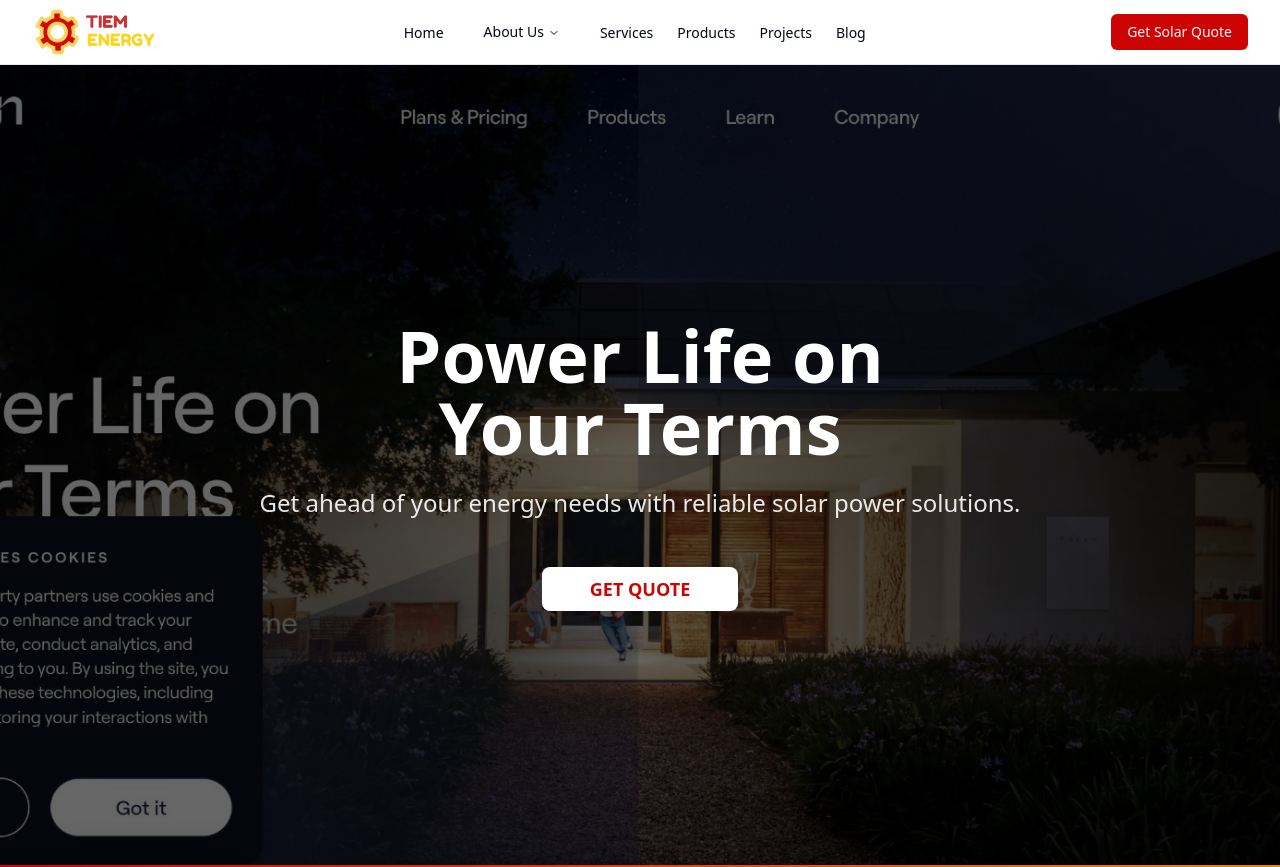
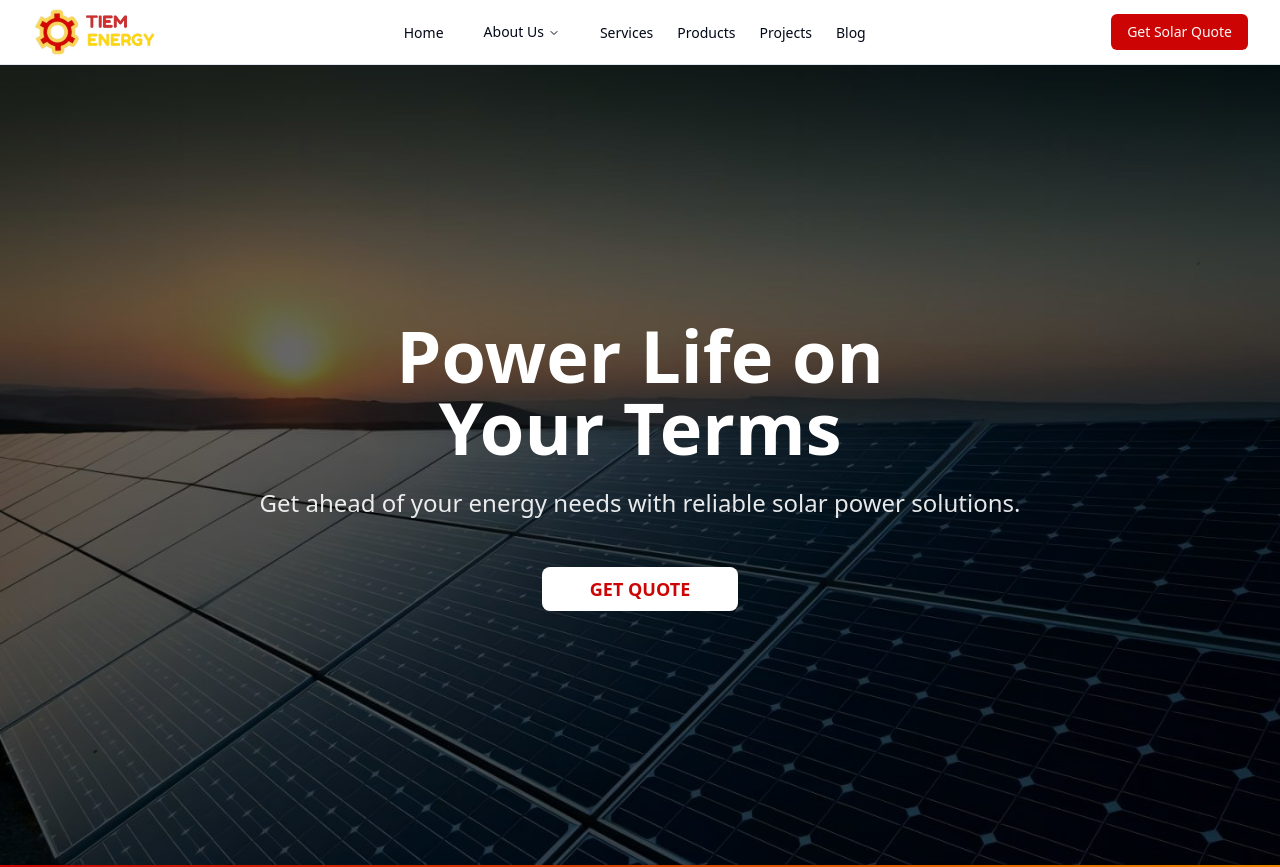
Before and after one commit to StellarJoseph/tiem, a React (Vite) app: page / in a window 1280 px wide. Shown: the top 867 px of the page. Built offline with nearby package versions, Linux system fonts and the light colour scheme; a web font is replaced by a local one.

Commit message:
Replace hero image
Replaces the background image in the new hero section with the uploaded image.

```diff
--- a/src/components/NewHeroSection.tsx
+++ b/src/components/NewHeroSection.tsx
@@ -9,7 +9,7 @@ const NewHeroSection = () => {
       <div
         className="absolute inset-0 bg-cover bg-center bg-no-repeat"
         style={{
-          backgroundImage: `url('/lovable-uploads/a0f3da5c-2295-4f07-82cf-7f79ac41b702.png')`
+          backgroundImage: `url('/lovable-uploads/46921667-e72c-478b-836b-a6b70f717c00.png')`
         }}
       ></div>
 
```
Also changed, not shown: public/lovable-uploads/46921667-e72c-478b-836b-a6b70f717c00.png (added).
